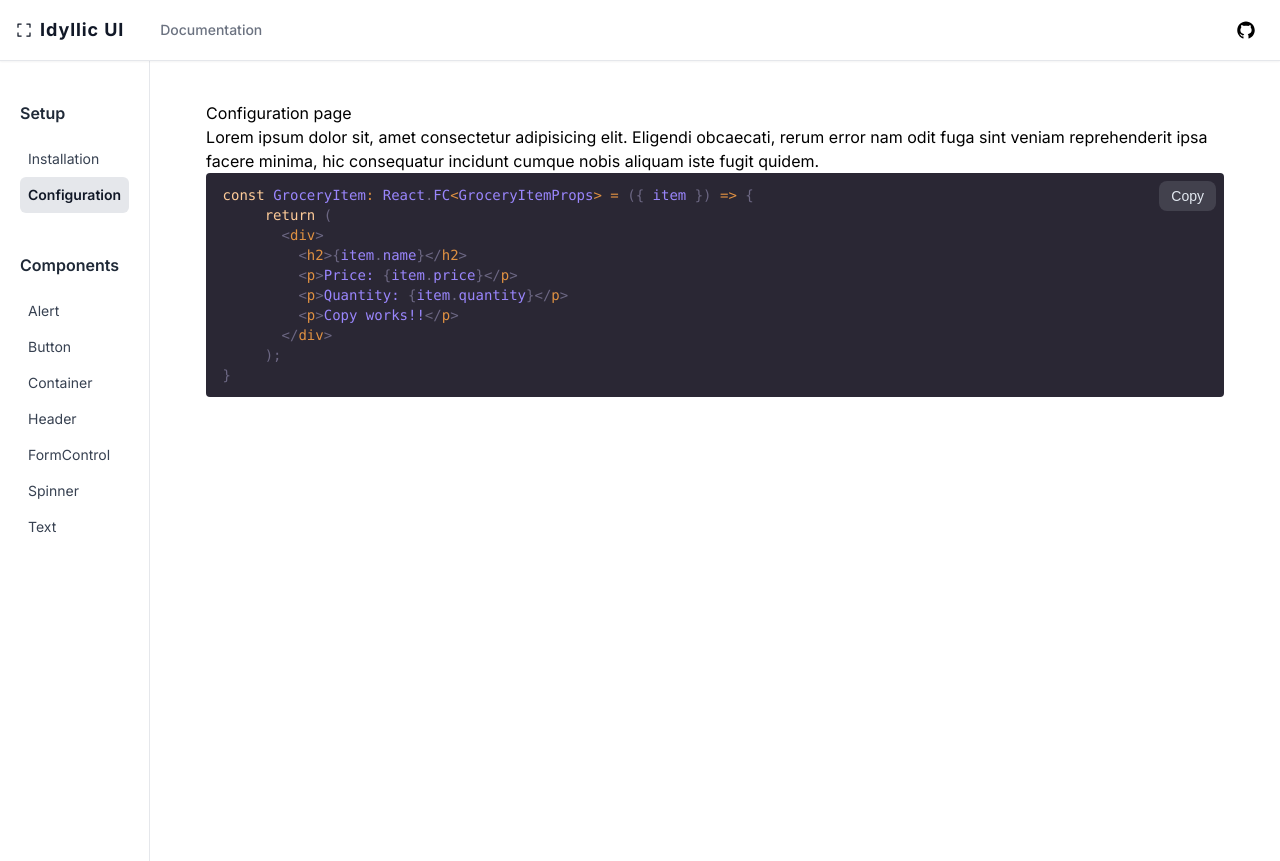
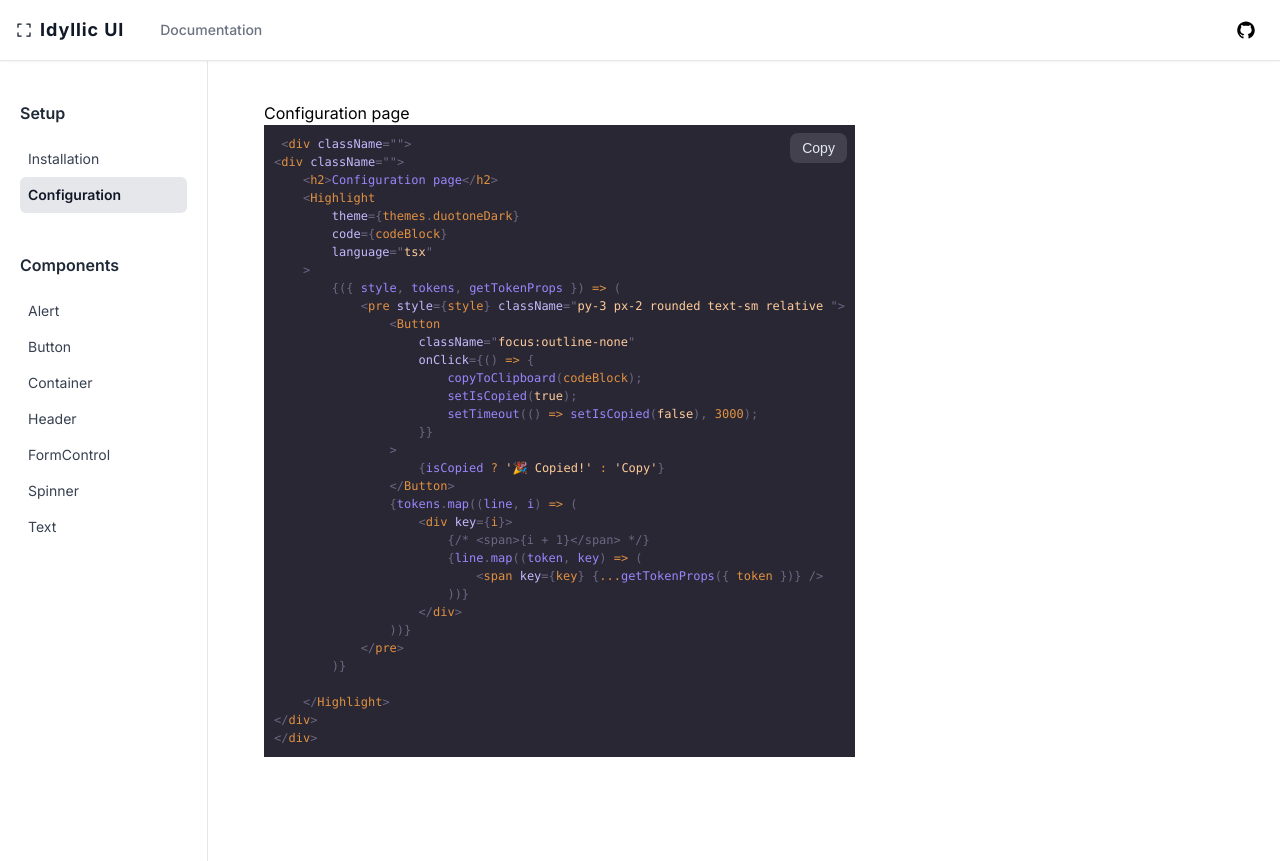
Before and after one commit to itsabubakar/idyllic-ui-docs, a React (Vite) app: page /documentation/configuration in a window 1280 px wide. Built offline with nearby package versions, Linux system fonts and the light colour scheme.

Commit message:
configured prism render

```diff
--- a/package.json
+++ b/package.json
@@ -15,8 +15,8 @@
     "react": "^18.2.0",
     "react-dom": "^18.2.0",
     "react-icons": "^4.10.1",
-    "react-router-dom": "^6.13.0",
-    "react-syntax-highlighter": "^15.5.0"
+    "react-is": "^18.2.0",
+    "react-router-dom": "^6.13.0"
   },
   "devDependencies": {
     "@types/react": "^18.0.37",
@@ -24,7 +24,7 @@
     "@vitejs/plugin-react": "^4.0.0",
     "autoprefixer": "^10.4.14",
     "eslint": "^8.38.0",
-    "eslint-plugin-react": "^7.32.2",
+    "eslint-plugin-react": "^7.25.3",
     "eslint-plugin-react-hooks": "^4.6.0",
     "eslint-plugin-react-refresh": "^0.3.4",
     "postcss": "^8.4.24",
--- a/src/components/CodeBlock.tsx
+++ b/src/components/CodeBlock.tsx
@@ -3,6 +3,8 @@ import { ButtonHTMLAttributes, ClassAttributes, useState } from "react";
 // import SyntaxHighlighter from "react-syntax-highlighter";
 // import { dracula } from "react-syntax-highlighter/dist/esm/styles/hljs";
 import { JSX } from "react/jsx-runtime";
+
+import './codeblock.module.css';
 
 export interface CopyBlockProps {
     codeString: string;
@@ -48,13 +50,14 @@ const CodeBlock = ({ codeString }: CopyBlockProps) => {
     );
 
     return (
+        <div className="max-w-3xl">
             <Highlight
                 theme={themes.duotoneDark}
                 code={codeString}
                 language="tsx"
             >
                 {({ style, tokens, getTokenProps }) => (
-                <pre style={style} className="py-3 px-2 rounded text-sm relative ">
+                    <pre style={style} className="pre relative text-[12px]">
                         <Button
                             className="focus:outline-none"
                             onClick={() => {
@@ -75,8 +78,9 @@ const CodeBlock = ({ codeString }: CopyBlockProps) => {
                         ))}
                     </pre>
                 )}
+            </Highlight>
+        </div>
 
-        </Highlight>
     )
 }
 export default CodeBlock
--- a/src/components/Navbar.tsx
+++ b/src/components/Navbar.tsx
@@ -3,7 +3,7 @@ import { Link } from 'react-router-dom';
 
 const Navbar = () => {
     return (
-        <header className='sticky top-0 bg-white'>
+        <header className='sticky top-0 bg-white z-10'>
             <nav className='px-4 py-3 border-b shadow-sm top-10 bottom-4'>
                 <ul className='flex items-center'>
                     <li><Link to="/" className='tracking-wider flex items-center gap-2 text-lg text-gray-900 font-bold'><AiOutlineExpand size={16} />Idyllic UI</Link></li>
--- /dev/null
+++ b/src/components/codeblock.module.css
@@ -0,0 +1,22 @@
+pre {
+    margin: 0;
+  border: 0;
+  box-sizing: inherit;
+  display: inherit;
+  font-family: inherit;
+  font-size: inherit;
+  font-style: inherit;
+  font-variant-ligatures: inherit;
+  font-weight: inherit;
+  letter-spacing: inherit;
+  line-height: inherit;
+  tab-size: inherit;
+  text-indent: inherit;
+  text-rendering: inherit;
+  text-transform: inherit;
+  white-space: pre-wrap;
+  word-break: keep-all;
+  overflow-wrap: break-word;
+  position: relative;
+  padding: 10px;
+}
--- a/src/pages/Configuration.tsx
+++ b/src/pages/Configuration.tsx
@@ -4,93 +4,18 @@
 // import Linker from "../components/Linker"
 // import React from "react"
 
-import { Highlight, themes } from "prism-react-renderer"
-import { ButtonHTMLAttributes, ClassAttributes, useState } from "react";
+import { Code } from "./components/Button/ButtonSnippet";
+import CodeBlock from "../components/CodeBlock";
 
 
 const Configuration = () => {
-    const [isCopied, setIsCopied] = useState(false);
-    const copyToClipboard = (str: string) => {
-        const el = document.createElement('textarea');
-        el.value = str;
-        el.setAttribute('readonly', '');
-        el.style.position = 'absolute';
-        el.style.left = '-9999px';
-        document.body.appendChild(el);
-        el.select();
-        document.execCommand('copy');
-        document.body.removeChild(el);
-    };
-
-    const Button = (props: JSX.IntrinsicAttributes & ClassAttributes<HTMLButtonElement> & ButtonHTMLAttributes<HTMLButtonElement>) => (
-        <button
-            style={{
-                border: 'none',
-                boxShadow: 'none',
-                textDecoration: 'none',
-                position: 'absolute',
-                top: 0,
-                right: 0,
-                margin: '8px',
-                padding: '8px 12px',
-                background: '#E2E8F022',
-                borderRadius: '8px',
-                cursor: 'pointer',
-                color: '#E2E8F0',
-                fontSize: '14px',
-                fontFamily: 'sans-serif',
-                lineHeight: '1',
-            }}
-            {...props}
-        />
-    );
-
-    const codeBlock = ` const GroceryItem: React.FC<GroceryItemProps> = ({ item }) => {
-      return (
-        <div>
-          <h2>{item.name}</h2>
-          <p>Price: {item.price}</p>
-          <p>Quantity: {item.quantity}</p>
-          <p>Copy works!!</p>
-        </div>
-      );
- }`
-
 
     return (
         <div className="">
             <div className="">
                 <h2>Configuration page</h2>
-                Lorem ipsum dolor sit, amet consectetur adipisicing elit. Eligendi obcaecati, rerum error nam odit fuga sint veniam reprehenderit ipsa facere minima, hic consequatur incidunt cumque nobis aliquam iste fugit quidem.
-                <Highlight
-                    theme={themes.duotoneDark}
-                    code={codeBlock}
-                    language="tsx"
-                >
-                    {({ style, tokens, getTokenProps }) => (
-                        <pre style={style} className="py-3 px-2 rounded text-sm relative ">
-                            <Button
-                                className="focus:outline-none"
-                                onClick={() => {
-                                    copyToClipboard(codeBlock);
-                                    setIsCopied(true);
-                                    setTimeout(() => setIsCopied(false), 3000);
-                                }}
-                            >
-                                {isCopied ? '🎉 Copied!' : 'Copy'}
-                            </Button>
-                            {tokens.map((line, i) => (
-                                <div key={i}>
-                                    {/* <span>{i + 1}</span> */}
-                                    {line.map((token, key) => (
-                                        <span key={key} {...getTokenProps({ token })} />
-                                    ))}
-                                </div>
-                            ))}
-                        </pre>
-                    )}
 
-                </Highlight>
+                <CodeBlock codeString={Code} />
             </div>
         </div>
     )
--- /dev/null
+++ b/src/pages/components/Button/ButtonSnippet.tsx
@@ -0,0 +1,34 @@
+export const Code = ` <div className="">
+<div className="">
+    <h2>Configuration page</h2>
+    <Highlight
+        theme={themes.duotoneDark}
+        code={codeBlock}
+        language="tsx"
+    >
+        {({ style, tokens, getTokenProps }) => (
+            <pre style={style} className="py-3 px-2 rounded text-sm relative ">
+                <Button
+                    className="focus:outline-none"
+                    onClick={() => {
+                        copyToClipboard(codeBlock);
+                        setIsCopied(true);
+                        setTimeout(() => setIsCopied(false), 3000);
+                    }}
+                >
+                    {isCopied ? '🎉 Copied!' : 'Copy'}
+                </Button>
+                {tokens.map((line, i) => (
+                    <div key={i}>
+                        {/* <span>{i + 1}</span> */}
+                        {line.map((token, key) => (
+                            <span key={key} {...getTokenProps({ token })} />
+                        ))}
+                    </div>
+                ))}
+            </pre>
+        )}
+
+    </Highlight>
+</div>
+</div>`
```
Also changed, not shown: src/pages/Hello.mdx (added, +4 -0 lines), src/pages/components/Button/Button.tsx (renamed from src/pages/components/Button.tsx), 1 other file (tests, documents, lock files or other folders). Lines whose indentation alone changed are shown as unchanged.
